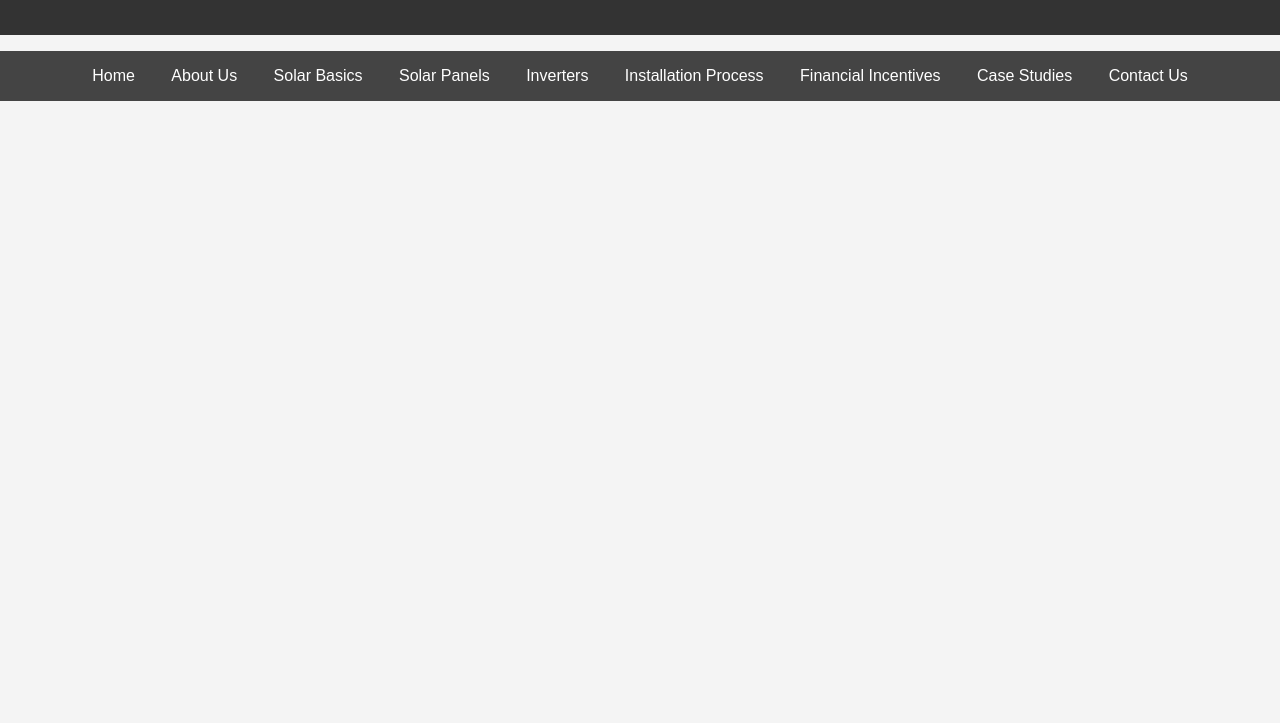
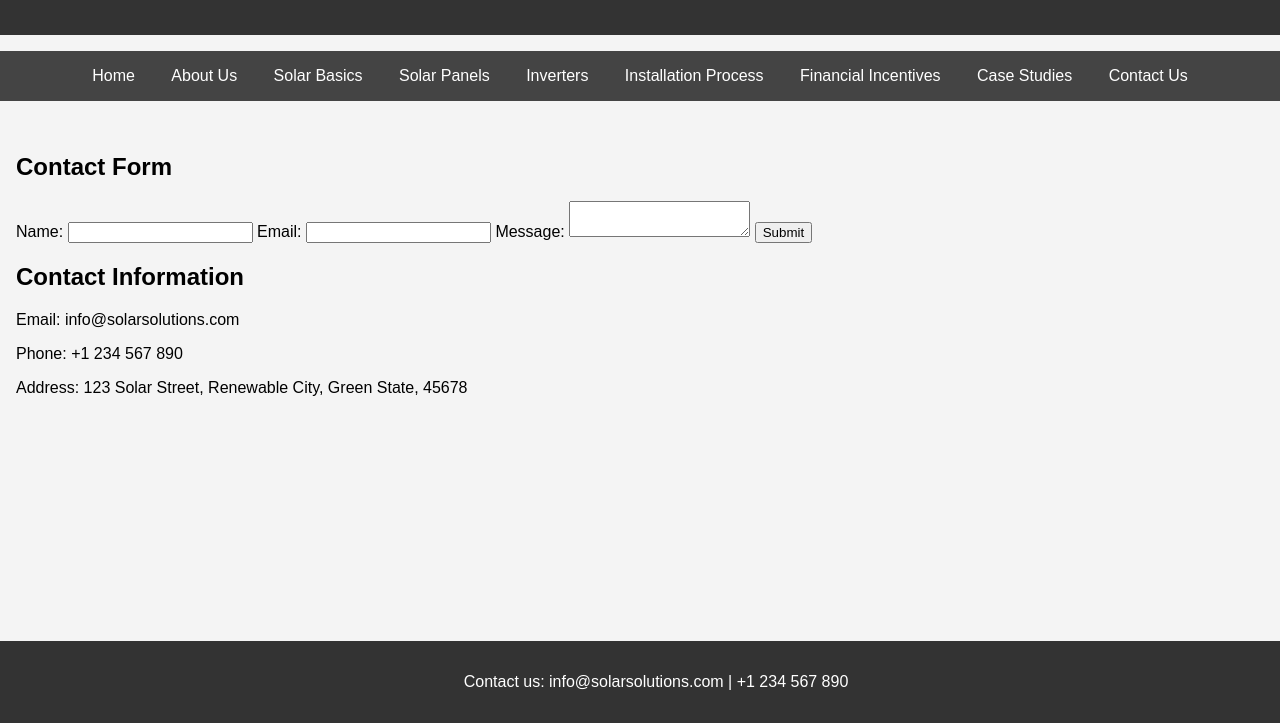
Before and after one commit to craziative/thesolarproject, a plain HTML site: page contact.html in a window 1280 px wide. Shown: the part 77-800 px from the top of the page. Drawn offline with Linux system fonts and the light colour scheme.

Commit message:
Update contact.html

```diff
--- a/contact.html
+++ b/contact.html
@@ -24,3 +24,25 @@
     </ul>
   </nav>
   <main>
+    <section>
+      <h2>Contact Form</h2>
+      <form action="/submit-form" method="post">
+        <label for="name">Name:</label>
+        <input type="text" id="name" name="name">
+        <label for="email">Email:</label>
+        <input type="email" id="email" name="email">
+        <label for="message">Message:</label>
+        <textarea id="message" name="message"></textarea>
+        <input type="submit" value="Submit">
+      </form>
+      <h2>Contact Information</h2>
+      <p>Email: info@solarsolutions.com</p>
+      <p>Phone: +1 234 567 890</p>
+      <p>Address: 123 Solar Street, Renewable City, Green State, 45678</p>
+    </section>
+  </main>
+  <footer>
+    <p>Contact us: info@solarsolutions.com | +1 234 567 890</p>
+  </footer>
+</body>
+</html>
```
